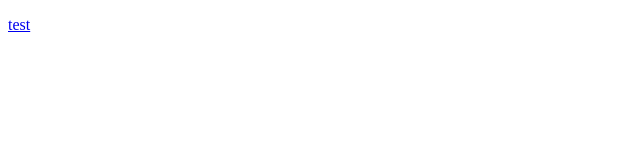
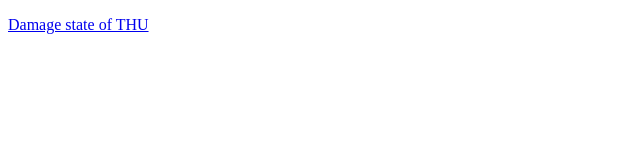
Before and after one commit to EnchantedCJ/EnchantedCJ.github.io, a plain HTML site: page index.html in a window 1280 px wide. Shown: the whole page, without its empty margins (0-640 px from the left). Drawn offline with Linux system fonts and the light colour scheme; files whose address does not match are found by name.

Commit message:
Modify index.

```diff
--- a/index.html
+++ b/index.html
@@ -6,6 +6,6 @@
   </head>
   <body>
     <script type="text/javascript" src="MyWebApp.js"></script>
-	<p><a href=http://enchantedcj.github.io/dist/index.html?fileURL=http://enchantedcj.github.io/dist/vtkJsExport/DamageState_THU.vtkjs>test</a></p>
+	<p><a href=http://enchantedcj.github.io/dist/index.html?fileURL=http://enchantedcj.github.io/dist/vtkJsExport/DamageState_THU.vtkjs>Damage state of THU</a></p>
   </body>
 </html>
```
